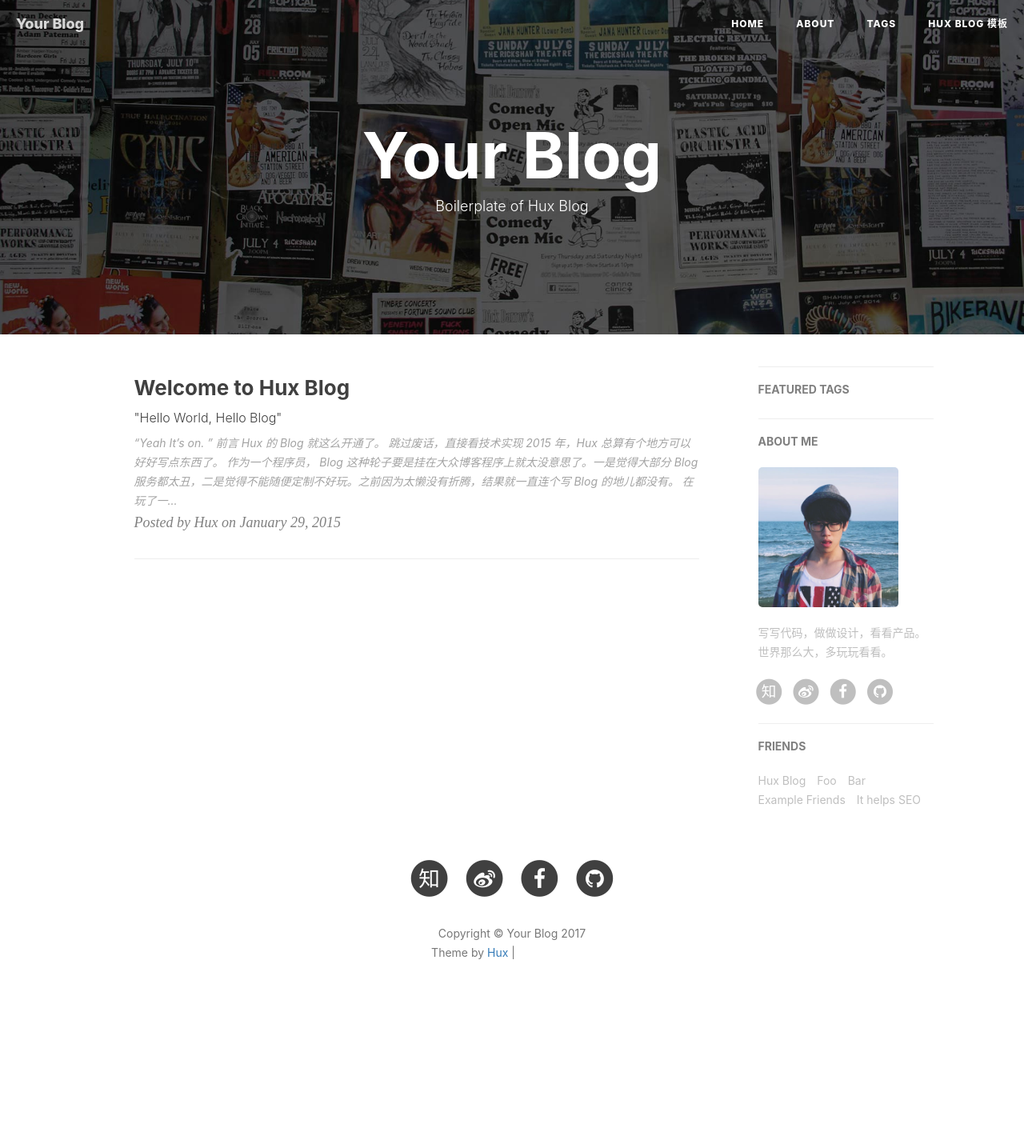
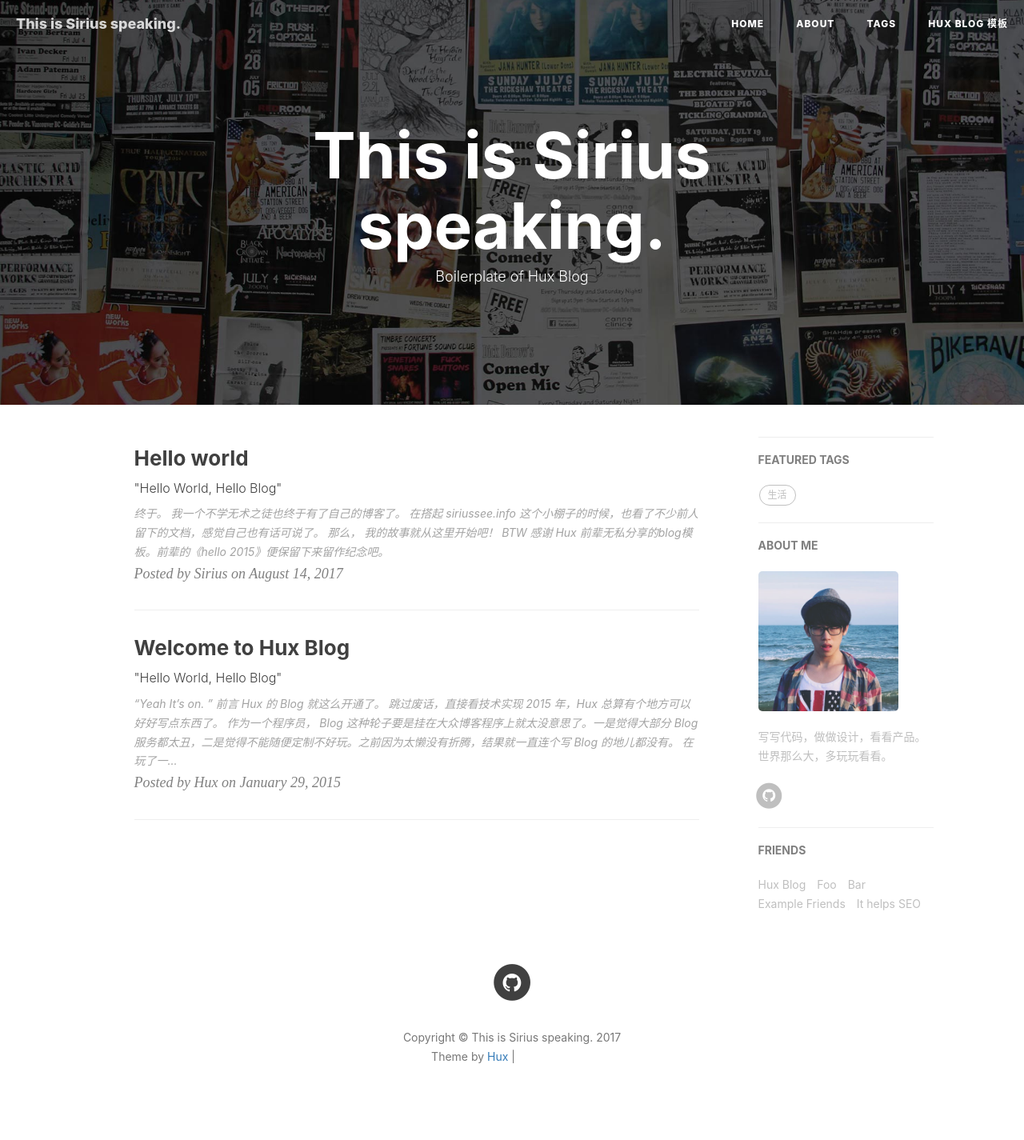
Before and after one commit to Siriussee/siriussee.github.io, a Jekyll site: the page built from index.html, in a window 1280 px wide. Shown: the whole page at 80% size. Built offline with Jekyll 4.4.1, drawn with Linux system fonts in a browser that asks for light colours; nearby versions of some CDN libraries; the list of posts is cut into pages by our own code; comment, search, counter and statistics services are not loaded; before the commit the page ends 1295 px from its top, so only the background shows below that; grey boxes are pictures that could not be loaded.

Commit message:
...wth with vscode git

```diff
--- a/_config.yml
+++ b/_config.yml
@@ -1,8 +1,8 @@
 # Site settings
-title: Your Blog
-SEOTitle: 你的博客 | Your Blog
+title: This is Sirius speaking.
+SEOTitle: Sirius 的博客 | 特困
 header-img: img/home-bg.jpg
-email: huxpro@gmail.com
+email: Sirius0see@gmail.com
 description: ""
 keyword: ""
 url: "http://huangxuan.me"              # your host, for absolute URL
@@ -12,11 +12,11 @@
 
 # SNS settings
 RSS: false
-weibo_username:     huxpro
-zhihu_username:     huxpro
-github_username:    huxpro
+#weibo_username:     huxpro
+#zhihu_username:     huxpro
+github_username:    siriussee
 #twitter_username:  huxpro
-facebook_username:  huxpro
+#facebook_username:  huxpro
 
 
 
--- /dev/null
+++ b/_posts/2017-08-14-hello_world.md
@@ -0,0 +1,23 @@
+---
+layout:     post
+title:      "Hello world"
+subtitle:   " \"Hello World, Hello Blog\""
+date:       2017-08-14 23:00
+author:     "Sirius"
+header-img: "img/post-bg-2015.jpg"
+tags:
+    - 生活
+---
+
+# 终于。
+
+我一个不学无术之徒也终于有了自己的博客了。
+在搭起 siriussee.info 这个小棚子的时候，也看了不少前人留下的文档，感觉自己也有话可说了。
+
+# 那么，
+
+我的故事就从这里开始吧！
+
+# BTW
+
+感谢 Hux 前辈无私分享的blog模板。前辈的《hello 2015》便保留下来留作纪念吧。
--- a/about.html
+++ b/about.html
@@ -1,7 +1,7 @@
 ---
 layout: page
 title: "About"
-description: "Hey, this is Hux."
+description: "Hey, this is Sirius."
 header-img: "img/about-bg.jpg"
 ---
 
```
